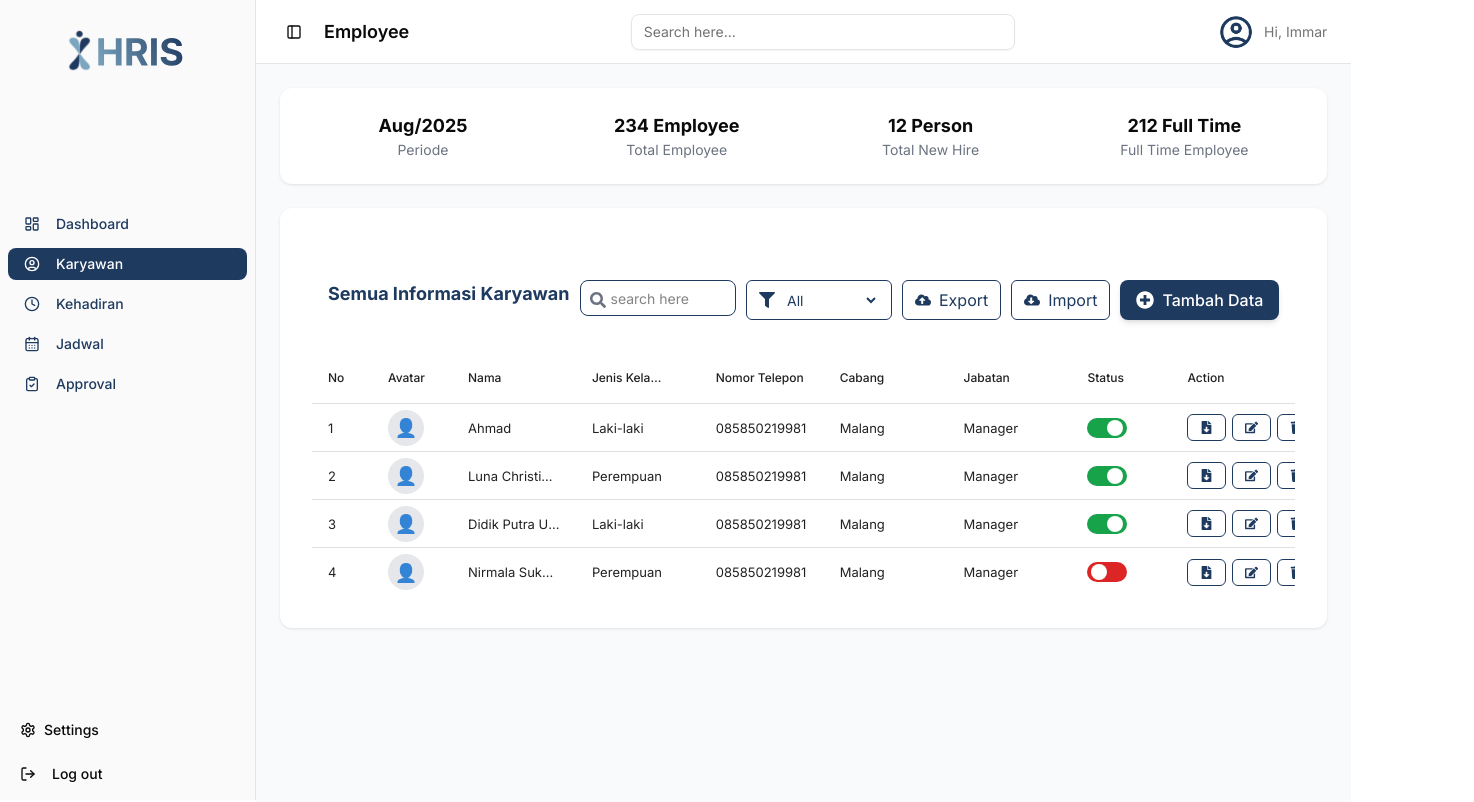
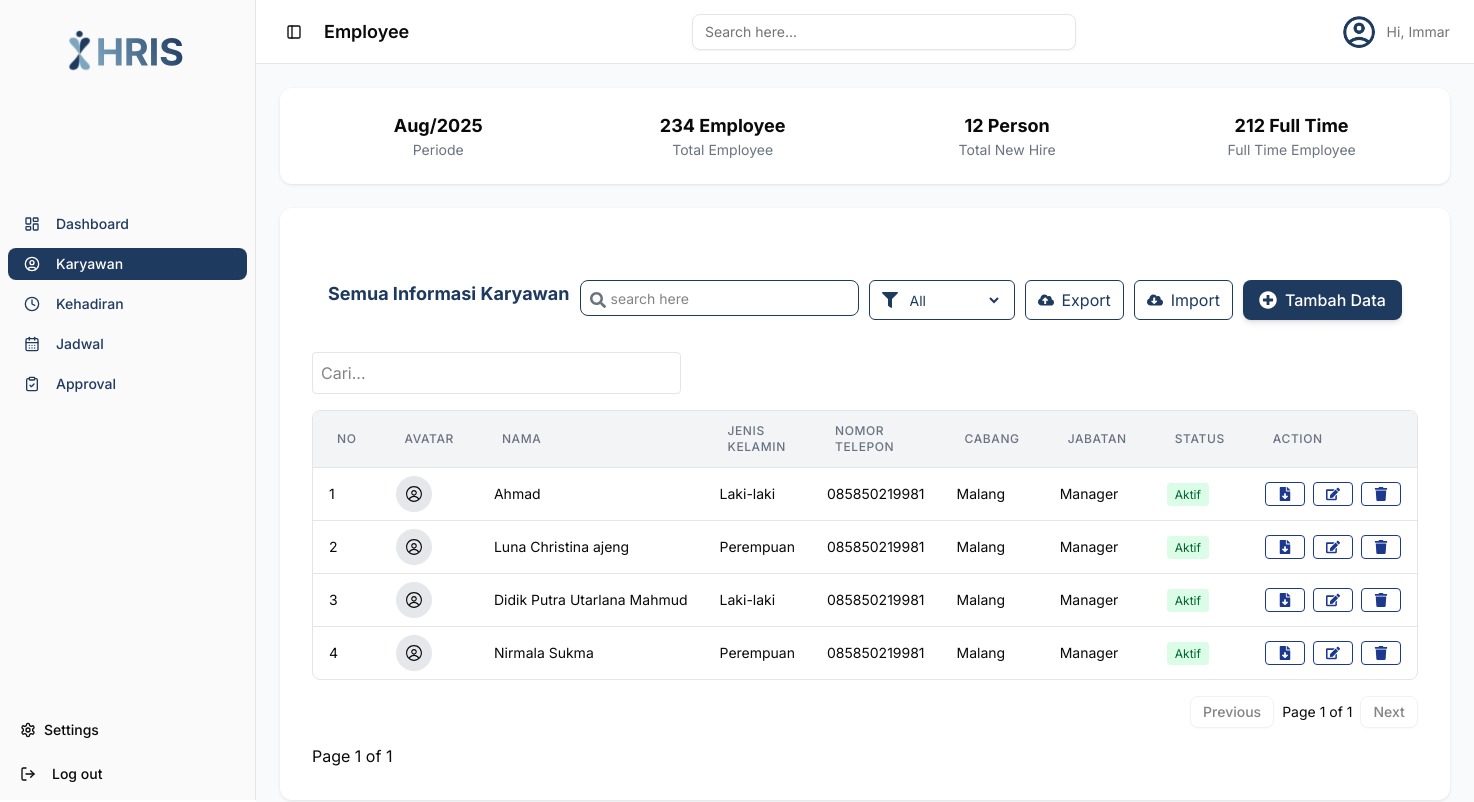
Before and after one commit to ImmarGaneru/CMLABS-HRIS-Frontend, a Next.js app: page /employee in a window 1280 px wide. Shown: the top 802 px of the page, 1474 px wide, since content can reach past the window. Built offline with nearby package versions, Linux system fonts and the light colour scheme.

Commit message:
Fixing: Adding Datatables reusable components

```diff
--- a/src/app/employee/page.tsx
+++ b/src/app/employee/page.tsx
@@ -1,7 +1,10 @@
 "use client";
 import { useRouter } from "next/navigation";
 import React, { useMemo, useState } from "react";
-import DataTable from "react-data-table-component";
+// import DataTable from "react-data-table-component";
+import { ColumnDef } from "@tanstack/react-table";
+import { DataTable } from "@/components/Datatable";
+import { RxAvatar } from "react-icons/rx";
 import {
   AlertDialog,
   AlertDialogAction,
@@ -24,230 +27,183 @@ import {
   FaPlusCircle,
   FaFilter,
 } from "react-icons/fa"; // Import the icons
-const employees = [
+
+// Objek Employee
+type Employee = {
+  id: number
+  nama: string
+  jenisKelamin: string
+  notelp: string
+  cabang: string
+  jabatan: string
+  status: string
+
+}
+
+// Dummy data employee berdasarkan objek/type yg dibuat
+const dummyData: Employee[] = [
   {
     id: 1,
     nama: "Ahmad",
     jenisKelamin: "Laki-laki",
-    nomor: "085850219981",
+    notelp: "085850219981",
     cabang: "Malang",
     jabatan: "Manager",
-    status: true,
+    status: "Aktif",
   },
   {
     id: 2,
     nama: "Luna Christina ajeng",
     jenisKelamin: "Perempuan",
-    nomor: "085850219981",
+    notelp: "085850219981",
     cabang: "Malang",
     jabatan: "Manager",
-    status: true,
+    status: "Aktif",
   },
   {
     id: 3,
-    nama: "Didik Putra Utarlana",
+    nama: "Didik Putra Utarlana Mahmud",
     jenisKelamin: "Laki-laki",
-    nomor: "085850219981",
+    notelp: "085850219981",
     cabang: "Malang",
     jabatan: "Manager",
-    status: true,
+    status: "Aktif",
   },
   {
     id: 4,
     nama: "Nirmala Sukma",
     jenisKelamin: "Perempuan",
-    nomor: "085850219981",
+    notelp: "085850219981",
     cabang: "Malang",
     jabatan: "Manager",
-    status: false,
+    status: "Aktif",
   },
 ];
+
 
 export default function EmployeeTablePage() {
   const [filterText, setFilterText] = useState("");
   const [filterGender, setFilterGender] = useState(""); // ✅ pindahkan ke sini
-  const [statusData, setStatusData] = useState(employees);
+  // const [statusData, setStatusData] = useState(employees);
   const router = useRouter();
+
   const navigateToAnotherPage = () => {
     router.push("/employee/tambah"); // Navigasi ke halaman lain
   };
-  const filteredEmployees = statusData.filter(
-    (item) =>
-      item.nama.toLowerCase().includes(filterText.toLowerCase()) &&
-      (filterGender === "" || item.jenisKelamin === filterGender)
-  );
+
   const navigateToDetailPage = (id: number) => {
     console.log("Navigating to detail page with id:", id); // Debugging untuk memastikan id ada
     router.push(`/employee/detail/${id}`);
   };
 
-  const toggleStatus = (id: number) => {
-    setStatusData((prev) =>
-      prev.map((emp) => (emp.id === id ? { ...emp, status: !emp.status } : emp))
-    );
-  };
-
-  const columns = useMemo(
+  // Start tabel berdasarkan data dummy
+  const employeeColumns = useMemo<ColumnDef<Employee>[]>(
     () => [
       {
-        name: "No",
-        selector: (row: { id: number }) => row.id,
-        width: "60px",
+        id: "No",
+        header: "No",
+        cell: ({ row }) => row.index + 1,
+        size: 60,
       },
       {
-        name: "Avatar",
+        id: "Avatar",
+        header: "Avatar",
         cell: () => (
-          <div
-            style={{
-              width: 36,
-              height: 36,
-              borderRadius: "9999px",
-              background: "#E5E7EB",
-              display: "flex",
-              alignItems: "center",
-              justifyContent: "center",
-              fontSize: 18,
-            }}
-          >
-            👤
+          <div className="w-9 h-9 rounded-full bg-gray-200 flex items-center justify-center text-lg">
+            <RxAvatar/>
           </div>
         ),
-        width: "80px",
       },
       {
-        name: "Nama",
-        selector: (row: { nama: string }) => row.nama,
-        sortable: true,
+        accessorKey: "nama",
+        header: "Nama",
+        cell:  info => (
+          <div className="truncate max-w-[200px] min-w-[120px]">
+            {info.getValue() as string}
+          </div>
+        ),
       },
       {
-        name: "Jenis Kelamin",
-        selector: (row: { jenisKelamin: string }) => row.jenisKelamin,
-        sortable: true,
+        accessorKey: "jenisKelamin",
+        header: "Jenis Kelamin",
+        cell: info => info.getValue(),
       },
       {
-        name: "Nomor Telepon",
-        selector: (row: { nomor: string }) => row.nomor,
+        accessorKey: "notelp",
+        header: "Nomor Telepon",
+        cell: info => info.getValue(),
       },
       {
-        name: "Cabang",
-        selector: (row: { cabang: string }) => row.cabang,
+        accessorKey: "cabang",
+        header: "Cabang",
+        cell: info=> info.getValue(),
       },
       {
-        name: "Jabatan",
-        selector: (row: { jabatan: string }) => row.jabatan,
+        accessorKey: "jabatan",
+        header: "Jabatan",
+        cell: info => info.getValue(),
       },
       {
-        name: "Status",
-        cell: (row: { status: boolean | undefined; id: number }) => (
-          <label
-            style={{
-              display: "inline-block",
-              width: 40,
-              height: 20,
-              position: "relative",
-            }}
-          >
-            <input
-              type="checkbox"
-              checked={row.status}
-              onChange={() => toggleStatus(row.id)}
-              style={{ opacity: 0, width: 0, height: 0 }}
-            />
-            <span
-              style={{
-                position: "absolute",
-                cursor: "pointer",
-                top: 0,
-                left: 0,
-                right: 0,
-                bottom: 0,
-                backgroundColor: row.status ? "#16a34a" : "#dc2626",
-                borderRadius: 20,
-                transition: "0.4s",
-              }}
-            >
-              <span
-                style={{
-                  position: "absolute",
-                  height: 16,
-                  width: 16,
-                  left: row.status ? 20 : 4,
-                  bottom: 2,
-                  backgroundColor: "white",
-                  borderRadius: "50%",
-                  transition: "0.4s",
-                }}
-              ></span>
+        accessorKey: "status",
+        header: "Status",
+        cell: info => (
+          <span className="px-2 py-1 text-xs rounded bg-green-100 text-green-800">
+            {info.getValue() as String}
           </span>
-          </label>
         ),
-        width: "100px",
       },
       {
-        name: "Action",
-        cell: (row: { nama: string }) => (
-          <div style={{ display: "flex", gap: "6px" }}>
+        id: "actions",
+        header: "Action",
+        cell: ({ row }) => {
+          const data = row.original
+          return (
+            <div className="flex gap-2">
               <button
                 title="Lihat"
-              onClick={() => alert(`Lihat ${row.nama}`)}
-              style={{
-                backgroundColor: "white",
-                border: "1px solid #1E3A5F",
-                padding: "6px 12px",
-                borderRadius: 6,
-                color: "#1E3A5F",
-              }}
+                onClick={() => alert(`Lihat ${data.nama}`)}
+                className="border border-blue-900 px-3 py-1 rounded text-blue-900 bg-white"
               >
                 <FaFileDownload />
               </button>
               <button
                 title="Edit"
-              onClick={() => alert(`Edit ${row.nama}`)}
-              style={{
-                backgroundColor: "white",
-                border: "1px solid #1E3A5F",
-                padding: "6px 12px",
-                borderRadius: 6,
-                color: "#1E3A5F",
-              }}
+                onClick={() => alert(`Edit ${data.nama}`)}
+                className="border border-blue-900 px-3 py-1 rounded text-blue-900 bg-white"
               >
                 <FaEdit />
               </button>
               <AlertDialog>
-            <AlertDialogTrigger>  <button
+                <AlertDialogTrigger asChild>
+                  <button
                     title="Hapus"
-              // onClick={() => alert(`Hapus ${row.nama}`)}
-              style={{
-                backgroundColor: "white",
-                border: "1px solid #1E3A5F",
-                padding: "6px 12px",
-                borderRadius: 6,
-                color: "#1E3A5F",
-              }}
+                    className="border border-blue-900 px-3 py-1 rounded text-blue-900 bg-white"
                   >
                     <FaTrash />
-            </button></AlertDialogTrigger>
+                  </button>
+                </AlertDialogTrigger>
                 <AlertDialogContent>
                   <AlertDialogHeader>
-                <AlertDialogTitle>Are you absolutely sure?</AlertDialogTitle>
+                    <AlertDialogTitle>Hapus Data</AlertDialogTitle>
                     <AlertDialogDescription>
-                  This action cannot be undone. This will permanently delete
-                  your account and remove your data from our servers.
+                      Apakah kamu yakin ingin menghapus data {data.nama}?
                     </AlertDialogDescription>
                   </AlertDialogHeader>
                   <AlertDialogFooter>
-                <AlertDialogCancel>Cancel</AlertDialogCancel>
-                <AlertDialogAction>Continue</AlertDialogAction>
+                    <AlertDialogCancel>Batal</AlertDialogCancel>
+                    <AlertDialogAction onClick={() => alert(`Hapus ${data.nama}`)}>
+                      Ya, Hapus
+                    </AlertDialogAction>
                   </AlertDialogFooter>
                 </AlertDialogContent>
               </AlertDialog>
-
             </div>
-        ),
+          )
+        },
       },
     ],
     []
-  );
+  )
 
   return (
     <div
@@ -428,12 +384,13 @@ export default function EmployeeTablePage() {
             </div>
           </div>
 
-          <DataTable
+          {/* <DataTable
             columns={columns}
             data={filteredEmployees}
             customStyles={{ rows: { style: { cursor: "pointer" } } }}
             onRowClicked={(row) => navigateToDetailPage(row.id)}  // Add this line
-/>
+          /> */}
+          <DataTable columns={employeeColumns} data={dummyData}/>
 
         </div>
       </div>
--- a/src/app/landing_page/heroSection.tsx
+++ b/src/app/landing_page/heroSection.tsx
@@ -22,7 +22,7 @@ export default function HeroSection() {
             backgroundColor: '#D9D9D9',
             borderRadius: '32px',
             padding: '8px',
-            width: '75%',
+            width: '80%',
           }}
         >
           <input
--- /dev/null
+++ b/src/components/Datatable.tsx
@@ -0,0 +1,124 @@
+"use client";
+
+import React, { useState } from "react"
+import { useReactTable, getCoreRowModel, flexRender, ColumnDef, getPaginationRowModel, getSortedRowModel, getFilteredRowModel, SortingState } from "@tanstack/react-table"
+import { Button } from "@/components/ui/button"
+
+// properti data tabel
+type DataTableProps<TData, TValue> = {
+    columns: ColumnDef<TData, TValue>[]
+    data: TData[]
+}
+
+export function DataTable<TData, TValue>({
+    columns, data
+}: DataTableProps<TData, TValue>) {
+    const [sorting, setSorting] = useState<SortingState>([]);
+    const [globalFilter, setGlobalFilter] = useState("");
+    const [pagination, setPagination] = useState({
+        pageIndex: 0,
+        pageSize: 5,
+    });
+
+    const table = useReactTable({
+        data,
+        columns,
+        state: {
+            sorting,
+            globalFilter,
+            pagination,
+        },
+        onSortingChange: setSorting,
+        onGlobalFilterChange: setGlobalFilter,
+        onPaginationChange: setPagination,
+        getCoreRowModel: getCoreRowModel(),
+        getSortedRowModel: getSortedRowModel(),
+        getFilteredRowModel: getFilteredRowModel(),
+        getPaginationRowModel: getPaginationRowModel(),
+    })
+
+    return(
+        <div className="space-y-4">
+            {/* Search Bar */}
+            <div className="flex items-center justify-between mb-4">
+                <input
+                type="text"
+                placeholder="Cari..."
+                value={globalFilter ?? ""}
+                onChange={(e) => setGlobalFilter(e.target.value)}
+                className="p-2 border rounded w-1/3"
+                />
+            </div>
+
+            <div className="border rounded-md overflow-x-auto">
+            <table className="w-full text-sm">
+                <thead className="bg-gray-100 text-left">
+                {table.getHeaderGroups().map(headerGroup => (
+                    <tr key={headerGroup.id}>
+                    {headerGroup.headers.map(header => (
+                        <th
+                        key={header.id}
+                        className="px-6 py-3 text-left text-xs font-medium text-gray-500 uppercase tracking-wider"
+                      >
+                        {header.isPlaceholder ? null : (
+                          <div
+                            className="cursor-pointer select-none"
+                            onClick={header.column.getToggleSortingHandler()}
+                          >
+                            {flexRender(header.column.columnDef.header, header.getContext())}
+                            {header.column.getIsSorted() === "asc"
+                              ? " 🔼"
+                              : header.column.getIsSorted() === "desc"
+                              ? " 🔽"
+                              : ""}
+                          </div>
+                        )}
+                      </th>
+                    ))}
+                    </tr>
+                ))}
+                </thead>
+                <tbody>
+                {table.getRowModel().rows.map(row => (
+                    <tr key={row.id} className="border-t hover:bg-gray-50">
+                    {row.getVisibleCells().map(cell => (
+                        <td key={cell.id} className="px-4 py-2">
+                        {flexRender(cell.column.columnDef.cell, cell.getContext())}
+                        </td>
+                    ))}
+                    </tr>
+                ))}
+                </tbody>
+            </table>
+            </div>
+
+            {/* Pagination */}
+            <div className="flex items-center justify-end space-x-2">
+            <Button
+                variant="outline"
+                size="sm"
+                onClick={() => table.previousPage()}
+                disabled={!table.getCanPreviousPage()}
+            >
+                Previous
+            </Button>
+            <span className="text-sm">
+                Page {table.getState().pagination.pageIndex + 1} of{" "}
+                {table.getPageCount()}
+            </span>
+            <Button
+                variant="outline"
+                size="sm"
+                onClick={() => table.nextPage()}
+                disabled={!table.getCanNextPage()}
+            >
+                Next
+            </Button>
+            </div>
+            {/* Page */}
+            <div>
+                Page {table.getState().pagination.pageIndex + 1} of {table.getPageCount()}
+            </div>
+        </div>
+    );
+}
```
Also changed, not shown: package.json (+5 -5 lines), 1 other file (tests, documents, lock files or other folders). Lines whose indentation alone changed are shown as unchanged.
